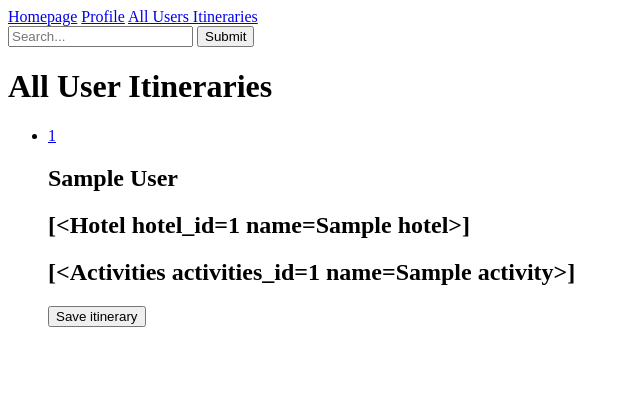
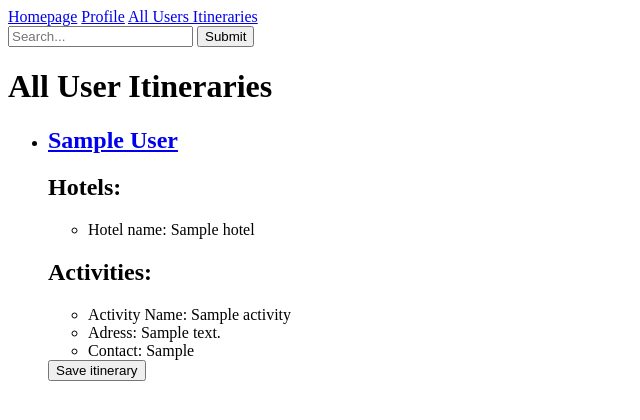
Before and after one commit to franschipits/iWanderSmart, a Flask app: page /user_itinerary in a window 1280 px wide. Shown: the top 420 px of the page, without its empty margins (0-640 px from the left). Run offline with Flask 2, Linux system fonts and the light colour scheme; tables that the repository leaves empty hold one stand-in row (values such as "Sample post").

Commit message:
save others itineraries done

```diff
--- a/server.py
+++ b/server.py
@@ -181,6 +181,10 @@ def save_itinerary():
         new_hotel.num_nights = hotel.num_nights
         db.session.add(new_hotel)
     db.session.commit()
+    for activity in original_itinerary.activities:
+        new_activity = crud.create_activities(activity.name, activity.address, activity.contact_info, saved_itinerary.user_itinerary_id)
+        db.session.add(new_activity)
+    db.session.commit()
 
     print("Itinerary saved to profile")
     return jsonify({'message':'Itinerary saved!', 'save_name_place': name_place, 'save_hotels': save_hotels, 'save_activities': save_activities, 'itinerary_to_save': itinerary_to_save})
@@ -253,7 +257,7 @@ def show_user_itinerary(user_itinerary_id):
 
         else:
             price_level_restaurant.append(result)
-
+    price_level_restaurant.sort(key=lambda d: d.get('price_level', 0))
 
 
 
@@ -285,6 +289,13 @@ def user_itineraries_details():
 
 @app.route("/search", methods=['POST'])
 def search_bar():
+    def extract_url(string):
+        first_quote = string.find('"')
+        string = string[first_quote + 1:]
+        second_quote = string.find('"')
+        string = string[:second_quote]
+
+        return string
 
     search = request.form['search']
     url = "https://maps.googleapis.com/maps/api/place/textsearch/json?"
@@ -297,7 +308,7 @@ def search_bar():
     itineraries = User_Itinerary.query.filter_by(creator=user.user_id).all()
 
 
-    return render_template("search.html", result_list=result_list, itineraries=itineraries)
+    return render_template("search.html", result_list=result_list, itineraries=itineraries, extract_url=extract_url)
 
 
 @app.route("/add_to_itinerary", methods=['POST'])
--- a/static/save_itinerary.js
+++ b/static/save_itinerary.js
@@ -20,11 +20,8 @@ for(const form of forms) {
 
     .then((response) => response.json())
     .then((responseJSON) => {
-        document.querySelector('#save_itinerary')
-        .insertAdjacentHTML('beforeend',
-        `<li>${responseJSON.save_name_place} </li>
-        <li>${responseJSON.save_hotels} </li>
-        <li>${responseJSON.save_activities} </li>`)
+        form.insertAdjacentHTML('beforeend',
+        "<li> Itinerary Saved Successfully! </li>")
     })
 
 });
--- a/templates/all_user_itinerary.html
+++ b/templates/all_user_itinerary.html
@@ -7,12 +7,27 @@
     <ul>
     {% for itinerary in user_itinerary %}
         <li>
+        <h2>
             <a href="/user_itinerary/{{itinerary.user_itinerary_id}}">
-                {{itinerary.user_itinerary_id}}
-            </a>
-        <h2>{{itinerary.name_place}}</h2>
-        <h2>{{itinerary.hotels}}</h2>
-        <h2>{{itinerary.activities}}</h2>
+            {{itinerary.name_place}}
+        </a>
+        </h2>
+
+        <h2>Hotels:</h2>
+        <ul>
+        {% for hotel in itinerary.hotels %}
+            <li>Hotel name: {{hotel.name}}</li>
+        {% endfor %}
+        </ul>
+
+        <h2>Activities:</h2>
+        <ul>
+        {% for activity in itinerary.activities %}
+            <li>Activity Name: {{activity.name}} </li>
+            <li>Adress: {{activity.address}} </li>
+            <li>Contact: {{activity.contact_info}} </li>
+        {% endfor %}
+        </ul>
         </li>
 
         <form class="save_itinerary">
--- a/templates/search.html
+++ b/templates/search.html
@@ -4,7 +4,10 @@
 
 {% block body %}
 {% for result in result_list %}
-<h1>{{result['name']}}</h1>
+<h1>
+    <a href="{{extract_url(result['photos'][0]['html_attributions'][0])}}" target="_blank">{{result['name']}} </a>
+</h1>
+
 {{result['formatted_address']}}
 <form action="/add_to_itinerary" method="POST">
 <input type="hidden" name= "name" value="{{result['name']}}">
```
Also changed, not shown: test.py (added, +7 -0 lines).
